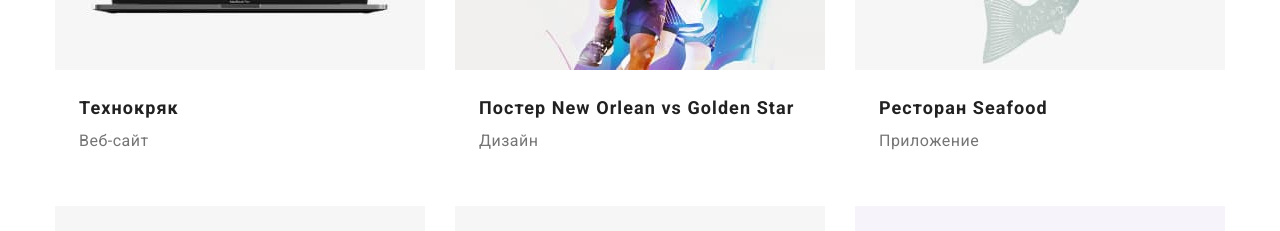
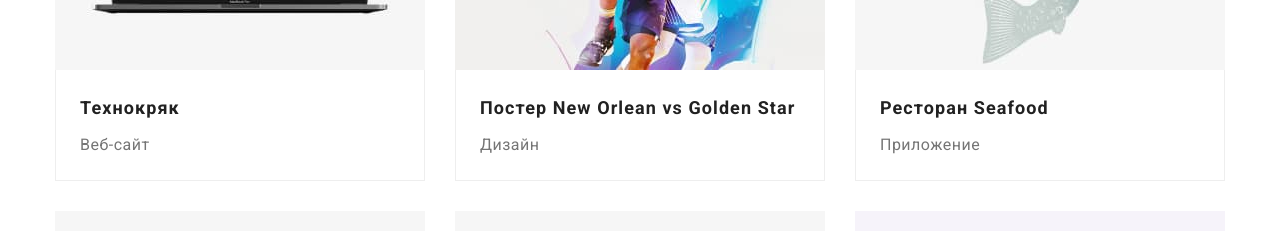
Before and after one commit to he1gi/goit-markup-hw-03, a plain HTML site: page portfolio.html in a window 1280 px wide. Shown: the part 487-718 px from the top of the page. Drawn offline with Linux system fonts and the light colour scheme.

Commit message:
added borders for examples cards

```diff
--- a/css/styles.css
+++ b/css/styles.css
@@ -423,6 +423,8 @@ h1, h2, h3, p, ul {
 
 /* секция примеры работ */
 .examples .examples-title {
+margin-bottom: 4px;
+
     color: var(--primary-text-color);
     font-weight: 700;
     font-size: 18px;
@@ -469,3 +471,9 @@ h1, h2, h3, p, ul {
 .examples-wrapper .item:nth-last-child(-n + 3) {
     margin-bottom: 0;
 }
+
+.examples-wrapper .card {
+    border-right: 1px solid #EEEEEE;
+    border-left: 1px solid #EEEEEE;;
+    border-bottom: 1px solid #EEEEEE;;
+}
```
